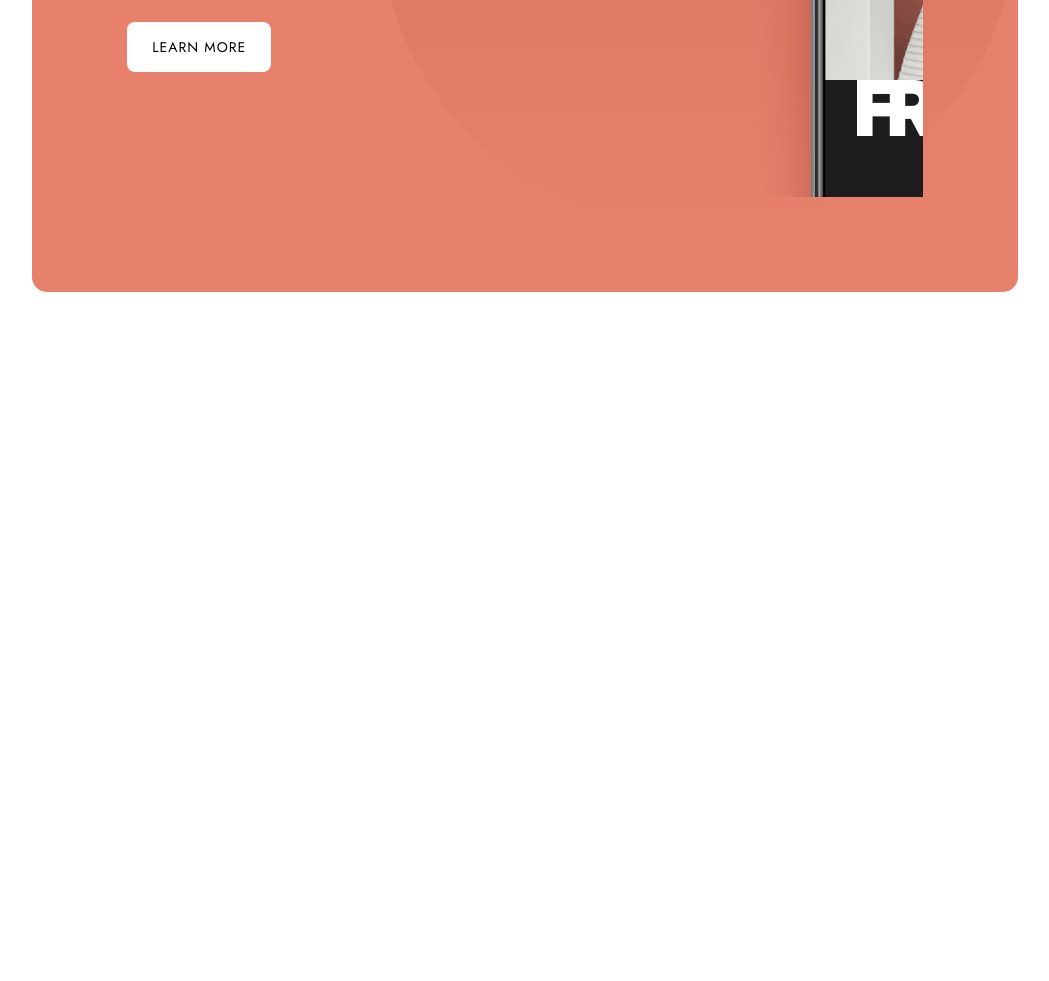
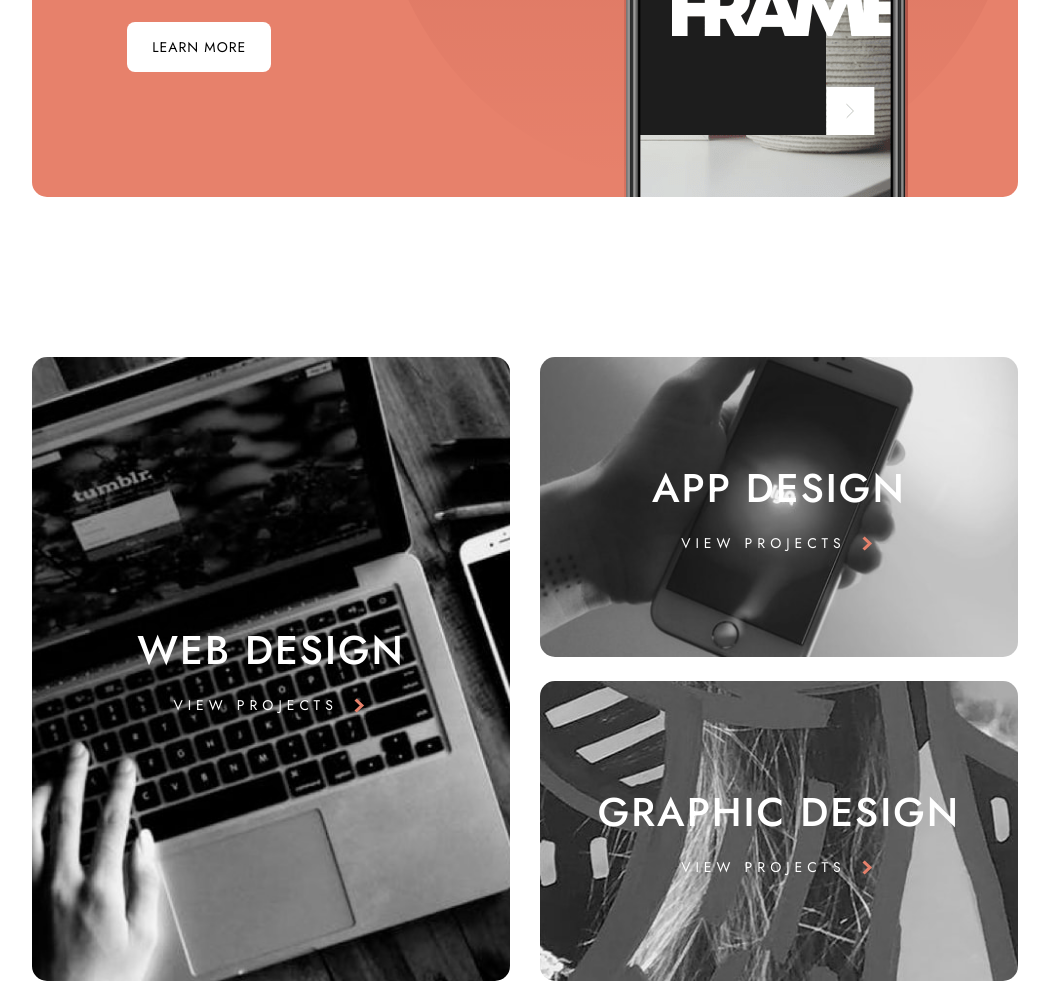
Before and after one commit to gabrielayresdev/Designo, a website: page index.html in a window 1280 px wide. Shown: the part 649-1630 px from the top of the page, without its empty margins (115-1164 px from the left). Before the commit the page ends 941 px from the top, so only its background shows below. Drawn offline with Linux system fonts and the light colour scheme.

Commit message:
Style: Criada seção de áreas de atuação.

```diff
--- a/index.html
+++ b/index.html
@@ -47,6 +47,21 @@
         <img src="assets/home/desktop/image-hero-phone.png" alt="" />
       </div>
     </main>
+    <section class="expertises container">
+      <a id="webdesign">
+        <h2>WEB DESIGN</h2>
+        <p>VIEW PROJECTS</p>
+      </a>
+
+      <a id="appdesign">
+        <h2>APP DESIGN</h2>
+        <p>VIEW PROJECTS</p>
+      </a>
+      <a id="graphicdesign">
+        <h2>GRAPHIC DESIGN</h2>
+        <p>VIEW PROJECTS</p>
+      </a>
+    </section>
 
     <script type="module" src="src/js/script.js"></script>
   </body>
--- /dev/null
+++ b/src/styles/sass/components/_expertises.scss
@@ -0,0 +1,99 @@
+@import "../abstract/variables";
+
+.expertises {
+  margin-top: 10rem;
+  display: grid;
+  grid-template-columns: 1fr 1fr;
+  grid-template-rows: 1fr 1fr;
+  row-gap: 24px;
+  column-gap: 30px;
+
+  #webdesign {
+    background-image: url("/assets/home/desktop/image-web-design-large.jpg");
+  }
+  #appdesign {
+    background-image: url("/assets/home/desktop/image-app-design.jpg");
+  }
+  #graphicdesign {
+    background-image: url("/assets/home/desktop/image-graphic-design.jpg");
+  }
+
+  a {
+    width: 100%;
+    height: 100%;
+    min-height: 300px;
+    border-radius: 15px;
+
+    display: flex;
+    flex-direction: column;
+    align-items: center;
+    justify-content: center;
+    gap: 24px;
+
+    background-size: cover;
+    background-repeat: no-repeat;
+    background-position: center;
+
+    color: $white;
+
+    cursor: pointer;
+    position: relative;
+
+    &:first-of-type {
+      grid-row: span 2;
+    }
+
+    &::after {
+      transition: all 0.4s;
+      content: "";
+      display: block;
+      width: 100%;
+      height: 100%;
+      position: absolute;
+      left: 0;
+      top: 0;
+      background-color: $peach;
+      opacity: 0;
+      z-index: 2;
+      border-radius: 15px;
+    }
+    &:hover {
+      &::after {
+        opacity: 0.7;
+      }
+
+      p {
+        &::after {
+          transform: rotate(360deg);
+          transition: all 0.4s;
+        }
+      }
+    }
+
+    h2 {
+      font: $font-h2;
+      letter-spacing: +2px;
+      z-index: 4;
+    }
+
+    p {
+      font: $font-link;
+      letter-spacing: +5px;
+      z-index: 4;
+
+      display: flex;
+      align-items: center;
+      gap: 1rem;
+
+      &::after {
+        content: "";
+        width: 15px;
+        height: 15px;
+        background-image: url("/assets/shared/desktop/icon-right-arrow.svg");
+        background-size: contain;
+        background-repeat: no-repeat;
+        display: block;
+      }
+    }
+  }
+}
--- a/src/styles/sass/components/_main.scss
+++ b/src/styles/sass/components/_main.scss
@@ -4,7 +4,7 @@
   display: flex;
   justify-content: space-between;
   align-items: center;
-  padding: 95px;
+  padding: 95px 110px 0 95px;
 
   border-radius: 15px;
 
@@ -58,7 +58,7 @@
 
     img {
       object-fit: contain;
-      object-position: 10% 10%;
+      object-position: -170px -100px;
     }
   }
 }
--- a/src/styles/sass/styles.scss
+++ b/src/styles/sass/styles.scss
@@ -2,3 +2,4 @@
 @import "./abstract/global";
 @import "./components/header";
 @import "./components/main";
+@import "./components/expertises";
```
Also changed, not shown: src/styles/css/styles.css, 1 other file.
